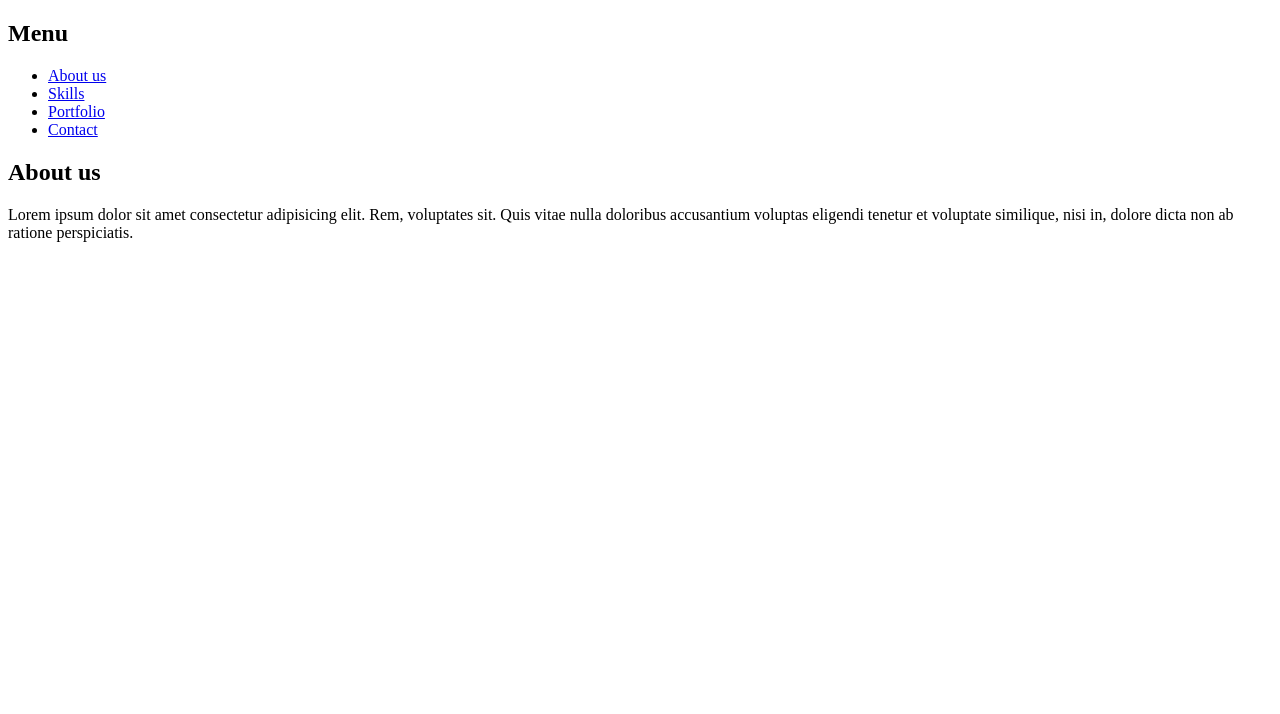
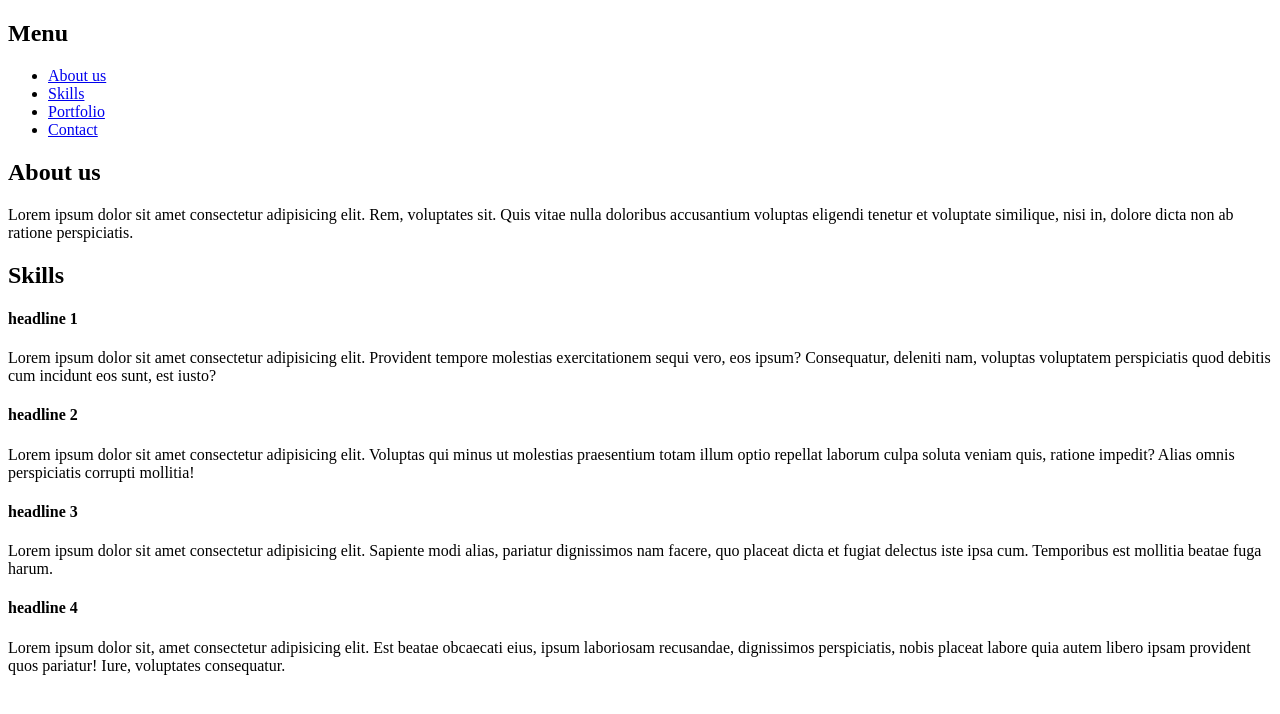
Before and after one commit to Klaudiapacz/15-html-prosta-strona, a plain HTML site: page index.html in a window 1280 px wide. Drawn offline with Linux system fonts and the light colour scheme.

Commit message:
Section-Skills

```diff
--- a/index.html
+++ b/index.html
@@ -26,7 +26,7 @@ Każdy z nich powinien być linkiem odsyłającym do konkretnej sekcji. -->
     </header>
     <ul class="menu-list">
         <li><a href="#About us">About us</a></li>
-        <li><a href="#skills">Skills</a></li>
+        <li><a href="#Skills">Skills</a></li>
         <li><a href="#portfolio">Portfolio</a></li>
         <li><a href="#concact">Contact</a></li>
 
@@ -51,23 +51,33 @@ Każdy z nich powinien być linkiem odsyłającym do konkretnej sekcji. -->
 - nagłówek
 - cztery divy z klasą "skill" w każdym nagłówek oraz paragraf-->
 
-<section>
-    <header></header>
+<section id="Skills">
+    <header>
+        <h2>Skills</h2>
+    </header>
     <div class="skill">
-        <header></header>
-        <p></p>
+        <header>
+            <h4>headline 1</h4>
+        </header>
+        <p>Lorem ipsum dolor sit amet consectetur adipisicing elit. Provident tempore molestias exercitationem sequi vero, eos ipsum? Consequatur, deleniti nam, voluptas voluptatem perspiciatis quod debitis cum incidunt eos sunt, est iusto?</p>
     </div>
     <div class="skill">
-        <header></header>
-        <p></p>
+        <header>
+            <h4>headline 2</h4>
+        </header>
+        <p>Lorem ipsum dolor sit amet consectetur adipisicing elit. Voluptas qui minus ut molestias praesentium totam illum optio repellat laborum culpa soluta veniam quis, ratione impedit? Alias omnis perspiciatis corrupti mollitia!</p>
     </div>
     <div class="skill">
-        <header></header>
-        <p></p>
+        <header>
+            <h4>headline 3</h4>
+        </header>
+        <p>Lorem ipsum dolor sit amet consectetur adipisicing elit. Sapiente modi alias, pariatur dignissimos nam facere, quo placeat dicta et fugiat delectus iste ipsa cum. Temporibus est mollitia beatae fuga harum.</p>
     </div>
     <div class="skill">
-        <header></header>
-        <p></p>
+        <header>
+            <h4>headline 4</h4>
+        </header>
+        <p>Lorem ipsum dolor sit, amet consectetur adipisicing elit. Est beatae obcaecati eius, ipsum laboriosam recusandae, dignissimos perspiciatis, nobis placeat labore quia autem libero ipsam provident quos pariatur! Iure, voluptates consequatur.</p>
     </div>
 </section>
 
```
